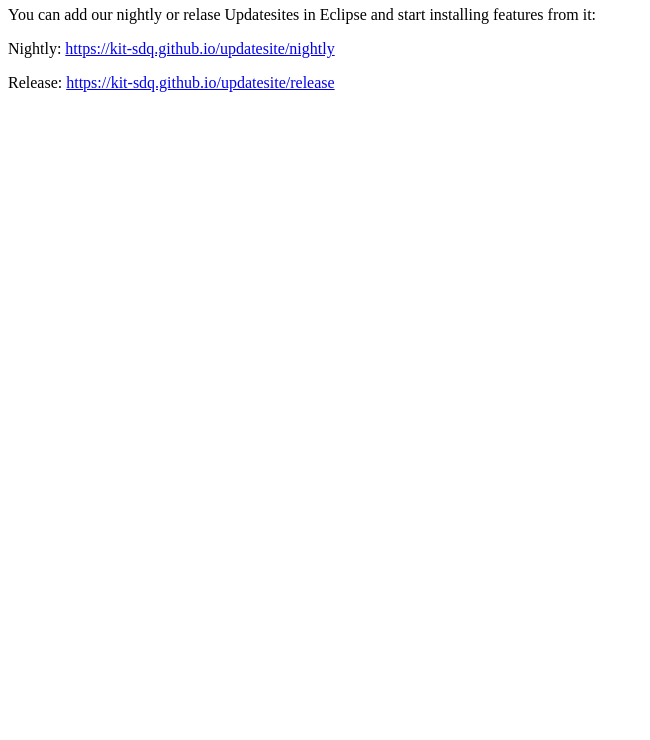
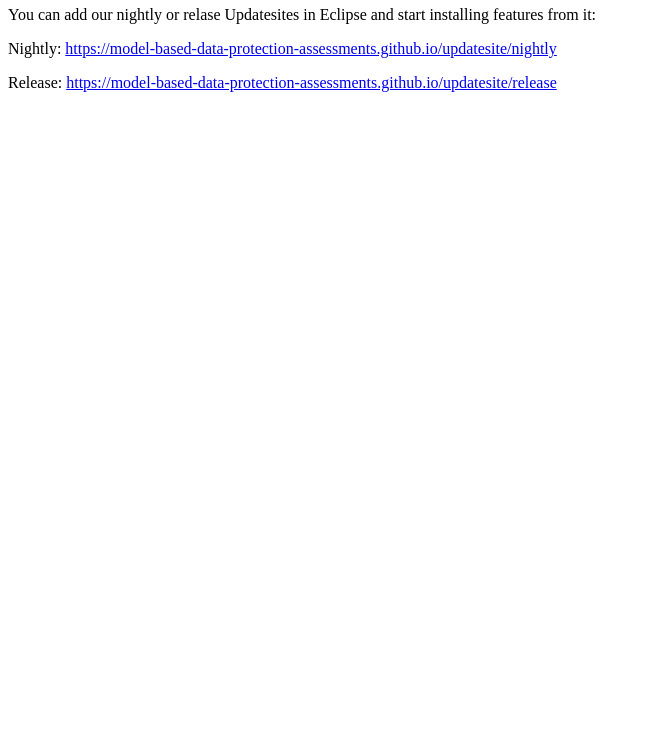
Before and after one commit to Model-Based-Data-Protection-Assessments/updatesite, a plain HTML site: page index.html in a window 1280 px wide. Shown: the part 60-800 px from the top of the page, without its empty margins (0-650 px from the left). Drawn offline with Linux system fonts and the light colour scheme.

Commit message:
Update index.html

```diff
--- a/index.html
+++ b/index.html
@@ -2,5 +2,5 @@
 
 You can add our nightly or relase Updatesites in Eclipse and start installing features from it:
 
-<p>Nightly: <a href=https://model-based-data-protection-assessments.github.io/updatesite/nightly>https://kit-sdq.github.io/updatesite/nightly</a></p>
-<p>Release: <a href=https://model-based-data-protection-assessments.github.io/updatesite/release>https://kit-sdq.github.io/updatesite/release</a></p>
+<p>Nightly: <a href=https://model-based-data-protection-assessments.github.io/updatesite/nightly>https://model-based-data-protection-assessments.github.io/updatesite/nightly</a></p>
+<p>Release: <a href=https://model-based-data-protection-assessments.github.io/updatesite/release>https://model-based-data-protection-assessments.github.io/updatesite/release</a></p>
```
